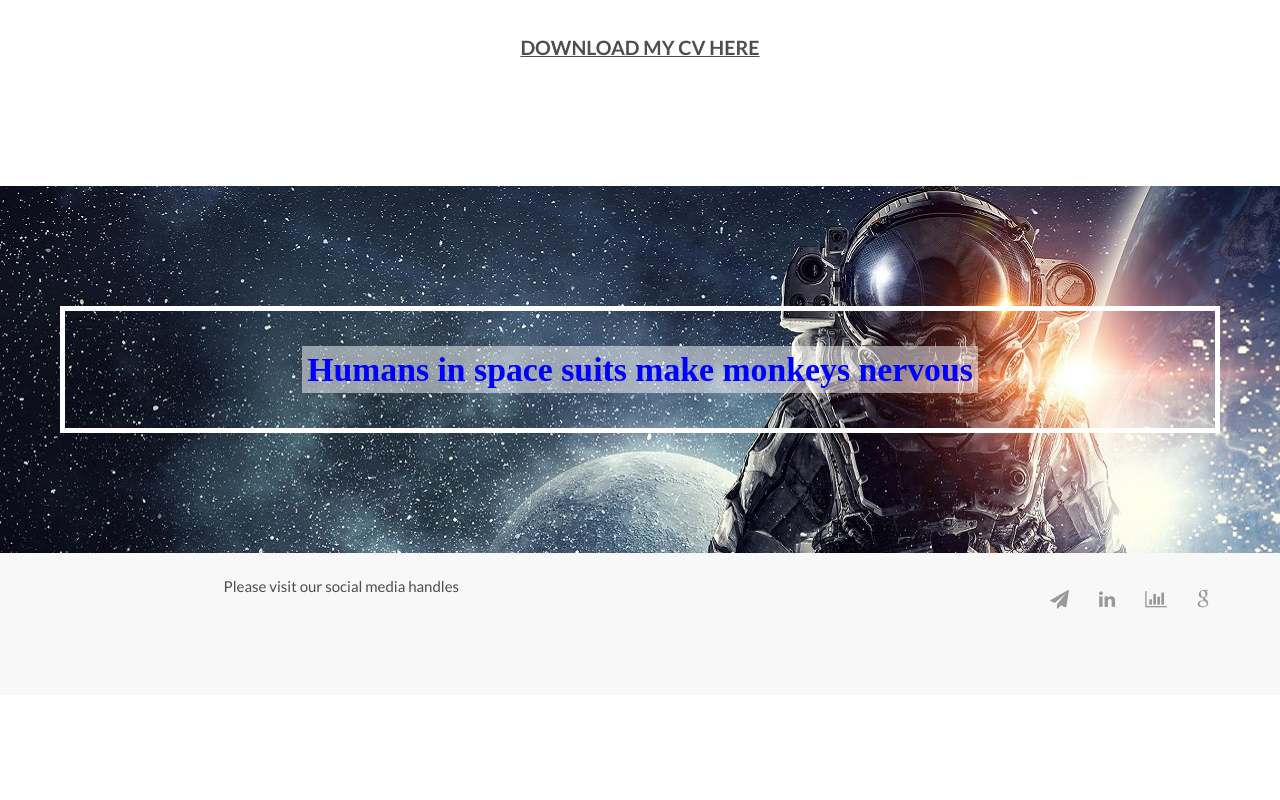
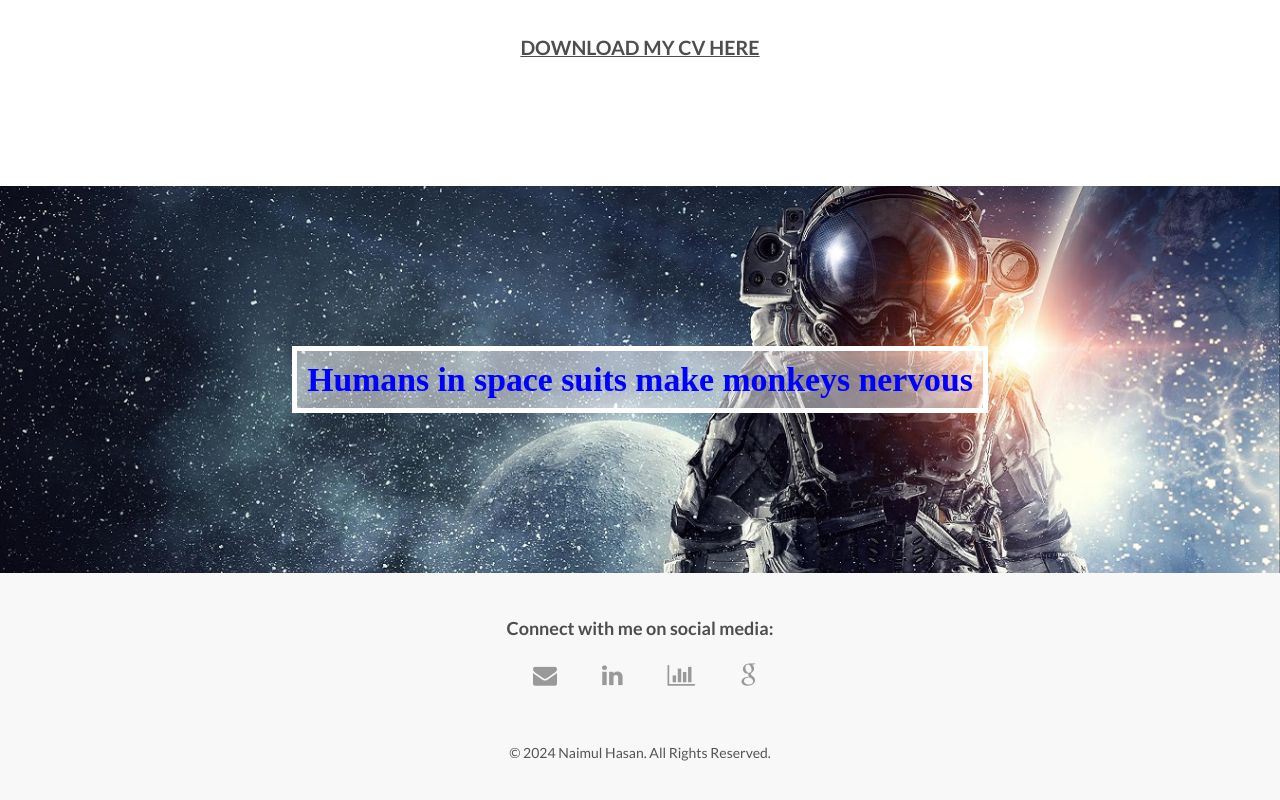
Before and after one commit to Naimul-Hasan/portfolio, a plain HTML site: page index.html in a window 1280 px wide. Shown: the part 9778-10578 px from the top of the page. Before the commit the page ends 10473 px from the top, so only its background shows below. Drawn offline with Linux system fonts and the light colour scheme.

Commit message:
index.html

```diff
--- a/index.html
+++ b/index.html
@@ -609,34 +609,60 @@ I hold a Bachelor's degree in Textile Engineering from Khulna University of Engi
 
 
 	<!-- Quote -->
-	<div class="quote">
-		<div class="container text-centered">
-			<h1>            <span style="color: blue; background-color: rgba(255, 255, 255, 0.5); padding: 5px;">
+    <div class="quote" style="background-image: url('img/bg.jpg'); background-size: cover; background-position: center; padding: 60px 20px; color: white;">
+        <div class="container" style="text-align: center;">
+            <h1 style="color: blue; background-color: rgba(255, 255, 255, 0.5); display: inline-block; padding: 10px;">
                 Humans in space suits make monkeys nervous
-            </span></h1>
-
+            </h1>
         </div>
     </div>
 
 
 
+
+
+
+
     <footer>
-		<div class="container">
-			<div class="units-row">
-			    <div class="unit-50">
-			    	<p>Please visit our social media handles </p>
-			    </div>
-			    <div class="unit-50">
-					<ul class="social list-flat right">
-						<li><a href="mailto:naimul4105@gmail.com"><i class="fa fa-send"></i></a></li>
-						<li><a href="https://www.linkedin.com/in/naimul-hasan-csu/"><i class="fa fa-linkedin"></i></a></li>
-						<li><a href="https://www.researchgate.net/profile/Naimul-Hasan-8"><i class="fa fa-bar-chart"></i></a></li>
-						<li><a href="https://scholar.google.com/citations?user=YvJGXZYAAAAJ&hl=en"><i class="fa fa-google"></i></a></li>
+        <div class="container" style="text-align: center; padding: 20px;">
+            <!-- Social Media Section -->
+            <p style="font-size: 18px; margin-bottom: 10px;">
+                <strong>Connect with me on social media:</strong>
+            </p>
+            <ul class="social list-flat" style="display: inline-flex; list-style: none; padding: 0; gap: 15px;">
+                <li>
+                    <a href="mailto:naimul4105@gmail.com" style="text-decoration: none; font-size: 24px;">
+                        <i class="fa fa-envelope" aria-hidden="true"></i>
+                    </a>
+                </li>
+                <li>
+                    <a href="https://www.linkedin.com/in/naimul-hasan-csu/" target="_blank" style="text-decoration: none; font-size: 24px;">
+                        <i class="fa fa-linkedin" aria-hidden="true"></i>
+                    </a>
+                </li>
+                <li>
+                    <a href="https://www.researchgate.net/profile/Naimul-Hasan-8" target="_blank" style="text-decoration: none; font-size: 24px;">
+                        <i class="fa fa-bar-chart" aria-hidden="true"></i>
+                    </a>
+                </li>
+                <li>
+                    <a href="https://scholar.google.com/citations?user=YvJGXZYAAAAJ&hl=en" target="_blank" style="text-decoration: none; font-size: 24px;">
+                        <i class="fa fa-google" aria-hidden="true"></i>
+                    </a>
+                </li>
             </ul>
-			    </div>
-			</div>
+
+            <!-- Copyright Section -->
+            <p style="margin-top: 20px; font-size: 14px; color: #555;">
+                &copy; 2024 Naimul Hasan. All Rights Reserved.
+            </p>
         </div>
     </footer>
+
+
+
+
+
 
 	<!-- Javascript -->
 	<script src="js/jquery.min.js"></script>
```
Lines whose indentation alone changed are shown as unchanged.
